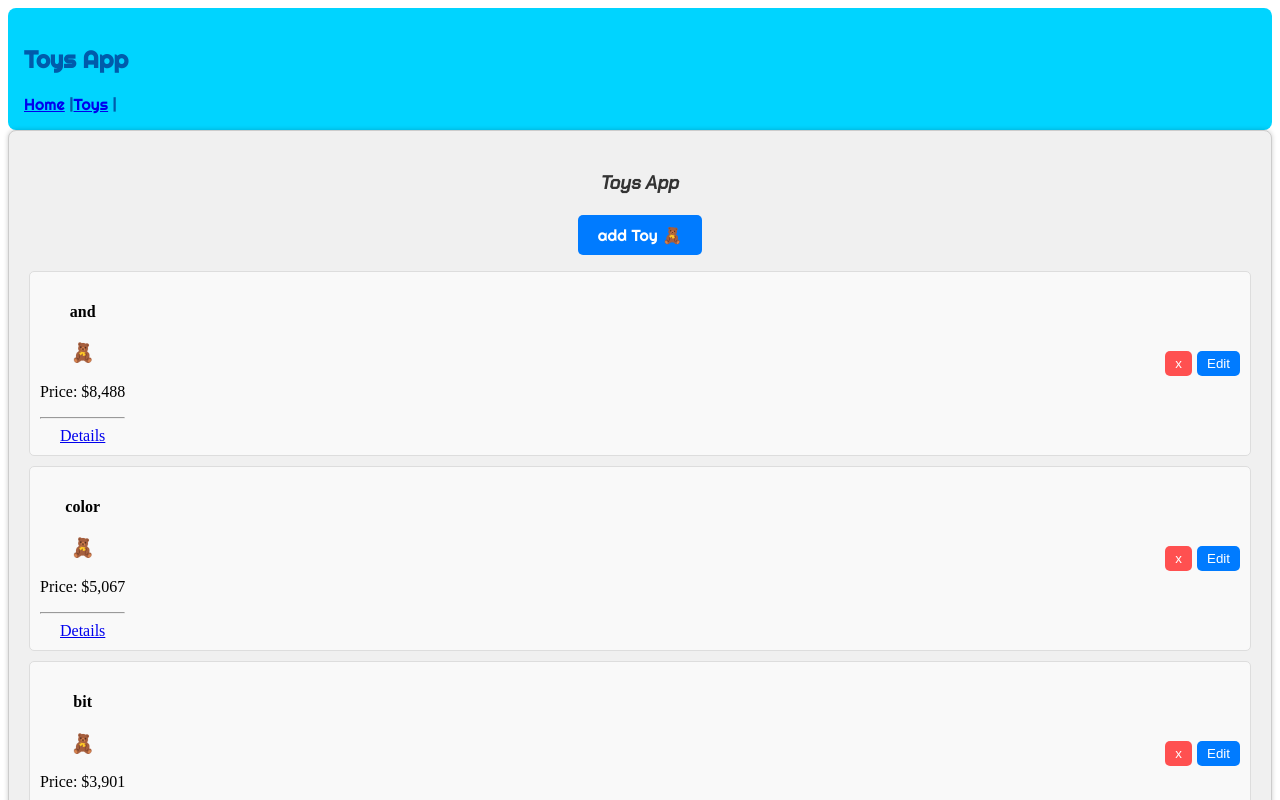
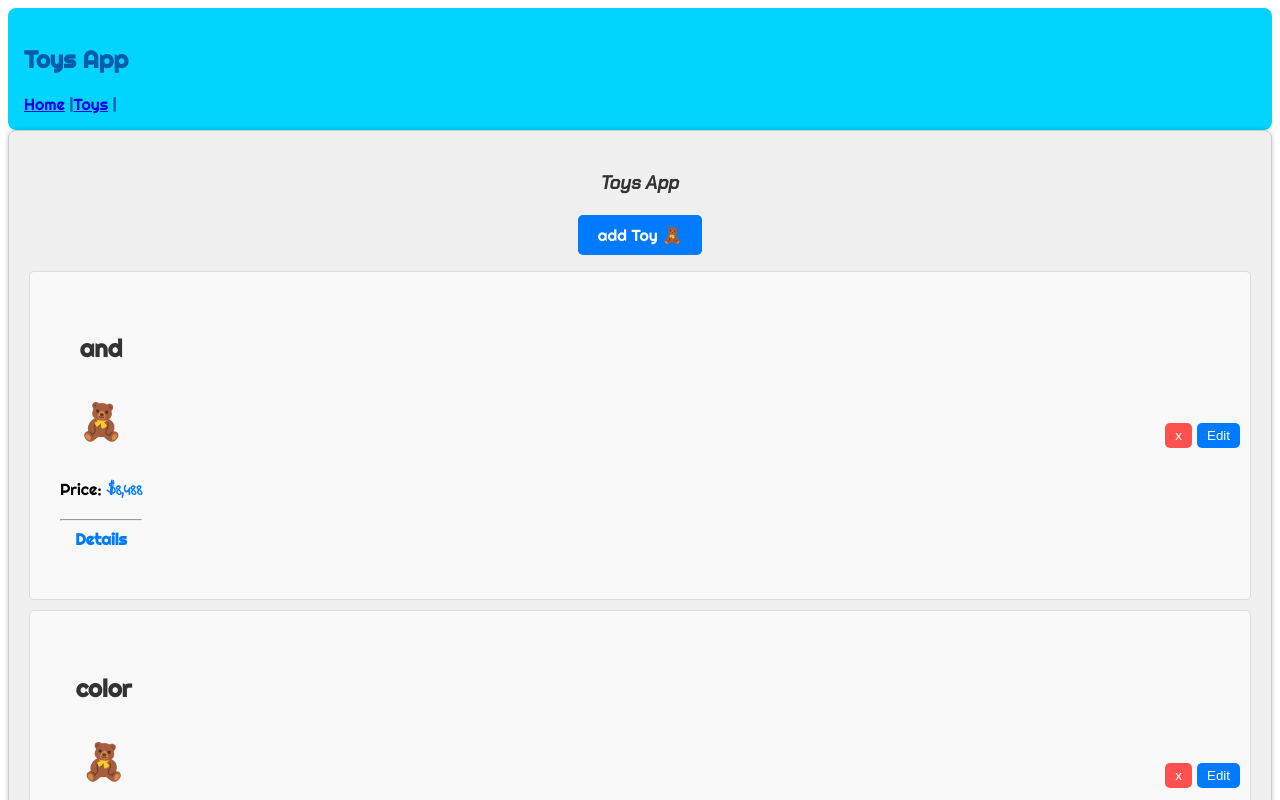
Before and after one commit to yinonab/misterToy, a React (Vite) app in the folder frontend/: page /#/toy in a window 1280 px wide. Shown: the top 800 px of the page. Built offline with nearby package versions, Linux system fonts and the light colour scheme.

Commit message:
F/style-css/style ToyPreview

```diff
--- a/frontend/src/assets/style/cmp/ToyList.css
+++ b/frontend/src/assets/style/cmp/ToyList.css
@@ -1,6 +1,8 @@
 .toy-list {
     list-style-type: none;
     padding: 0;
+    font-family: 'Righteous', cursive;
+
   }
 
   .toy-preview {
--- /dev/null
+++ b/frontend/src/assets/style/cmp/ToyPreview.css
@@ -0,0 +1,37 @@
+.toy-article {
+    background-color: #f9f9f9;
+    padding: 20px;
+    text-align: center;
+    margin-bottom: 20px;
+  }
+
+  .toy-name {
+    font-size: 24px;
+    color: #333;
+  }
+
+  .toy-emoji {
+    font-size: 36px;
+  }
+
+  .toy-price {
+    font-size: 16px;
+  }
+
+  .toy-price span {
+    font-weight: bold;
+    color: #007bff;
+    font-family: 'Indie Flower', cursive;
+
+  }
+
+  .toy-details {
+    text-decoration: none;
+    color: #007bff;
+    font-weight: bold;
+  }
+
+  .toy-details:hover {
+    text-decoration: underline;
+    color: #0056b3;
+  }
--- a/frontend/src/assets/style/main.css
+++ b/frontend/src/assets/style/main.css
@@ -3,7 +3,7 @@
 @import'./setup/typography.css';
 
 /* cmp */
-/* @import'./cmp/ToyPreview.css'; */
+@import'./cmp/ToyPreview.css';
 @import'./cmp/ToyList.css';
 @import'./cmp/ToyIndex.css';
 @import'./cmp/AppHeader.css';
--- a/frontend/src/assets/style/setup/typography.css
+++ b/frontend/src/assets/style/setup/typography.css
@@ -1,2 +1,3 @@
 @import url('https://fonts.googleapis.com/css2?family=Righteous&family=Space+Grotesk:wght@300&display=swap');
 @import url('https://fonts.googleapis.com/css2?family=Chakra+Petch:ital,wght@1,500&family=Righteous&display=swap');
+@import url('https://fonts.googleapis.com/css2?family=Indie+Flower&family=Righteous&display=swap');
--- a/frontend/src/cmps/ToyPreview.jsx
+++ b/frontend/src/cmps/ToyPreview.jsx
@@ -2,12 +2,12 @@ import { Link } from "react-router-dom"
 
 export function ToyPreview({ toy }) {
     return (
-        <article>
-            <h4>{toy.name}</h4>
-            <h1>🧸</h1>
-            <p>Price: <span>${toy.price.toLocaleString()}</span></p>
+        <article className="toy-article">
+            <h4 className="toy-name">{toy.name}</h4>
+            <h1 className="toy-emoji">🧸</h1>
+            <p className="toy-price">Price: <span>${toy.price.toLocaleString()}</span></p>
             <hr />
-            <Link to={`/toy/${toy._id}`}>Details</Link>
+            <Link className="toy-details" to={`/toy/${toy._id}`}>Details</Link>
         </article>
     )
 }
```
